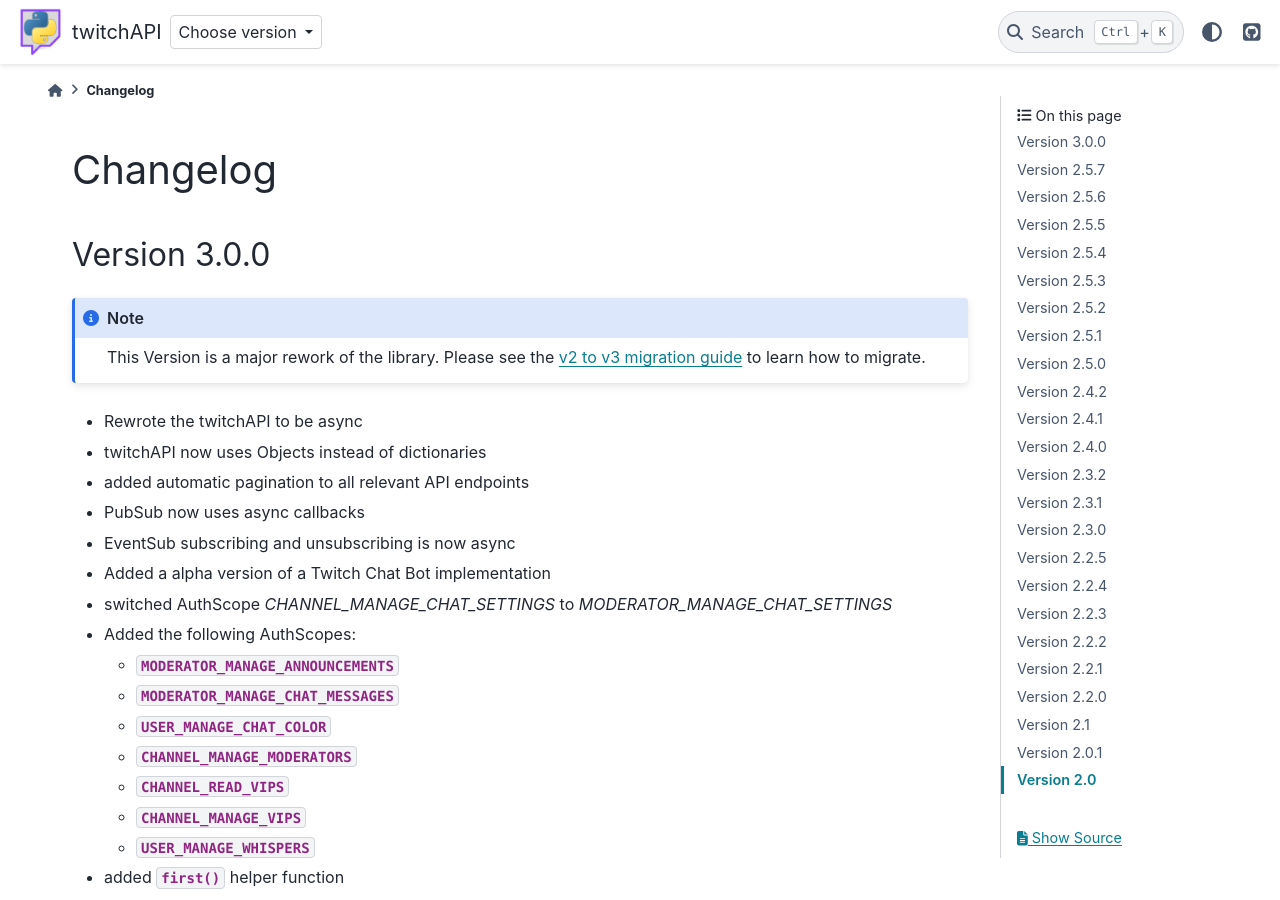
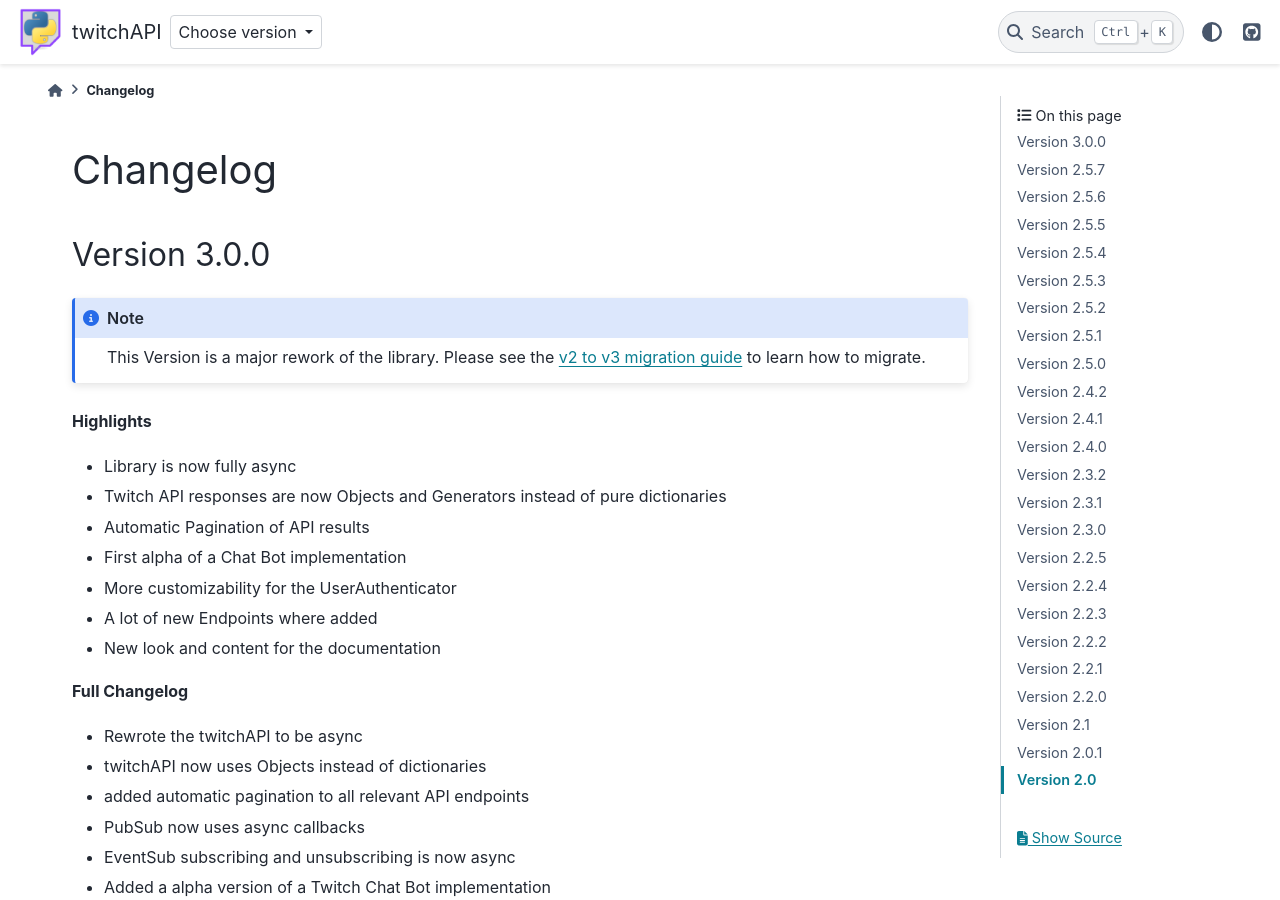
Before and after one commit to Teekeks/pyTwitchAPI, a Sphinx documentation site: the page built from docs/changelog.rst, in a window 1280 px wide and 900 px high. Built offline with Sphinx 7.4.7 and the PyData theme 0.15.4, drawn with Linux system fonts in a browser that asks for light colours; comment, search, counter and statistics services are not loaded.

Commit message:
added "Highlights" to the changelog

```diff
--- a/docs/changelog.rst
+++ b/docs/changelog.rst
@@ -8,6 +8,18 @@
 ****************
 
 .. note:: This Version is a major rework of the library. Please see the :doc:`v3-migration` to learn how to migrate.
+
+**Highlights**
+
+- Library is now fully async
+- Twitch API responses are now Objects and Generators instead of pure dictionaries
+- Automatic Pagination of API results
+- First alpha of a Chat Bot implementation
+- More customizability for the UserAuthenticator
+- A lot of new Endpoints where added
+- New look and content for the documentation
+
+**Full Changelog**
 
 * Rewrote the twitchAPI to be async
 * twitchAPI now uses Objects instead of dictionaries
```
